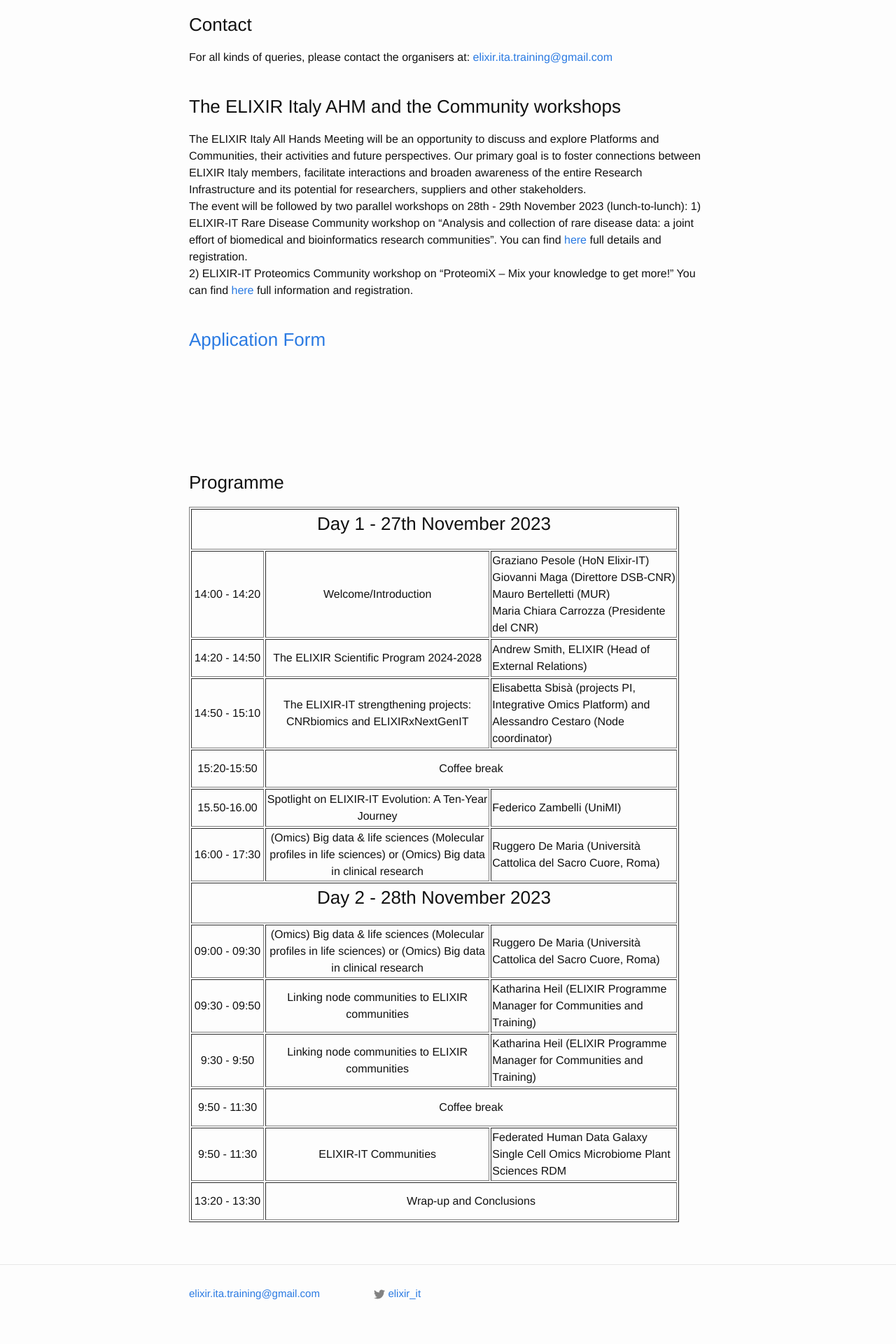
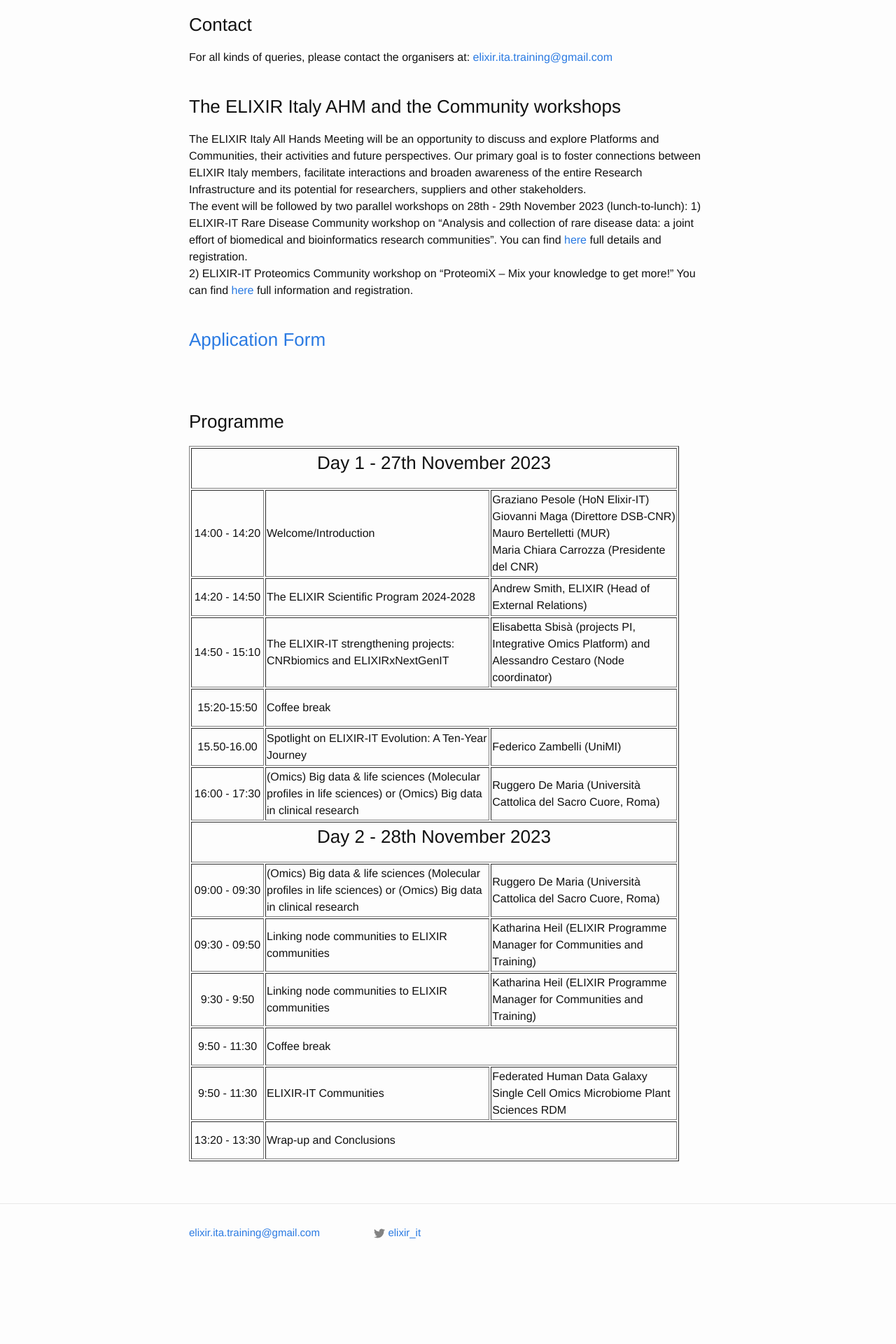
Before and after one commit to ELIXIR-IIB-training/website, a Jekyll site: the page built from _posts/2023-11-27-All_Hands_2023.md, in a window 1280 px wide. Shown: the part 1608-3528 px from the top of the page at 70% size. Built offline with Jekyll 4.4.1, drawn with Linux system fonts in a browser that asks for light colours; after the commit the page ends 3441 px from its top, so only the background shows below that.

Commit message:
Update 2023-11-27-All_Hands_2023.md

```diff
--- a/_posts/2023-11-27-All_Hands_2023.md
+++ b/_posts/2023-11-27-All_Hands_2023.md
@@ -75,14 +75,6 @@ The event will be followed by two parallel workshops on 28th - 29th November 202
 ### [Application Form](https://forms.gle/uH9eYFDaWZNJPNuG9)
 <br>
 <br>
-<br>
-
-
-
-
-<br>
-<br>
-
 
 
 ### Programme
@@ -92,32 +84,32 @@ The event will be followed by two parallel workshops on 28th - 29th November 202
   </tr>
   <tr>
     <td height="50" width="100" align=center> 14:00 - 14:20</td>
-    <td height="50" align=center> Welcome/Introduction</td>
+    <td height="50"> Welcome/Introduction</td>
     <td height="50">Graziano Pesole (HoN Elixir-IT) <br> Giovanni Maga (Direttore DSB-CNR) <br> Mauro Bertelletti (MUR) <br> Maria Chiara Carrozza (Presidente del CNR) </td>
   </tr>
   <tr>
     <td height="50" width="100" align=center>14:20 - 14:50</td>
-    <td height="50" align=center>The ELIXIR Scientific Program  2024-2028</td>
+    <td height="50">The ELIXIR Scientific Program  2024-2028</td>
     <td height="50"> Andrew Smith, ELIXIR (Head of External Relations)</td>
    </tr>
   <tr>
     <td height="50" width="100" align=center> 14:50 - 15:10</td>
-    <td height="50" align=center>The ELIXIR-IT strengthening projects: CNRbiomics and ELIXIRxNextGenIT</td>
+    <td height="50">The ELIXIR-IT strengthening projects: CNRbiomics and ELIXIRxNextGenIT</td>
     <td height="50"> Elisabetta Sbisà (projects PI, Integrative Omics Platform) and Alessandro Cestaro (Node coordinator)</td>
       </tr>
   <tr>
    <td height="50" width="100" align=center>15:20-15:50</td>
-    <td colspan="3" height="50" align=center> Coffee break</td>
+    <td colspan="3" height="50"> Coffee break</td>
      </tr>
 
   <tr>
     <td height="50" width="100" align=center> 15.50-16.00</td>
-    <td height="50" align=center> Spotlight on ELIXIR-IT Evolution: A Ten-Year Journey</td>
+    <td height="50"> Spotlight on ELIXIR-IT Evolution: A Ten-Year Journey</td>
     <td height="50"> Federico Zambelli (UniMI)</td>
     </tr>
   <tr>
     <td height="50" width="100" align=center>16:00 - 17:30</td>
-    <td height="50" align=center>(Omics) Big data & life sciences (Molecular profiles in life sciences) or (Omics) Big data in clinical research</td>
+    <td height="50">(Omics) Big data & life sciences (Molecular profiles in life sciences) or (Omics) Big data in clinical research</td>
     <td height="50">Ruggero De Maria (Università Cattolica del Sacro Cuore, Roma) </td>
     </tr>
   <tr>
@@ -125,31 +117,31 @@ The event will be followed by two parallel workshops on 28th - 29th November 202
   </tr>
   <tr>
    <td height="50" width="100" align=center>09:00 - 09:30</td>
-   <td height="50" align=center>(Omics) Big data & life sciences (Molecular profiles in life sciences) or (Omics) Big data in clinical research</td>
+   <td height="50">(Omics) Big data & life sciences (Molecular profiles in life sciences) or (Omics) Big data in clinical research</td>
    <td height="50">Ruggero De Maria (Università Cattolica del Sacro Cuore, Roma)</td>
   </tr>
 
   <tr>
    <td height="50" width="100" align=center>09:30 - 09:50</td>
-   <td height="50" align=center>Linking node communities to ELIXIR communities</td>
+   <td height="50">Linking node communities to ELIXIR communities</td>
    <td height="50">Katharina Heil (ELIXIR Programme Manager for Communities and Training) </td>
   </tr>
   <tr>
     <td height="50" width="100" align=center>9:30 - 9:50</td>
-    <td height="50" align=center>Linking node communities to ELIXIR communities</td>
+    <td height="50">Linking node communities to ELIXIR communities</td>
     <td height="50">Katharina Heil (ELIXIR Programme Manager for Communities and Training)</td>
   </tr>
    <tr>
     <td height="50" width="100" align=center>9:50 - 11:30</td>
-    <td colspan="3" height="50" align=center> Coffee break</td>
+    <td colspan="3" height="50"> Coffee break</td>
    </tr>
   <tr>
     <td height="50" width="100" align=center>9:50 - 11:30</td>
-    <td height="50" align=center>ELIXIR-IT Communities</td>
+    <td height="50">ELIXIR-IT Communities</td>
     <td height="50">Federated Human Data Galaxy Single Cell Omics Microbiome Plant Sciences RDM </td>
   </tr>
   <tr>
     <td height="50" width="100" align=center>13:20 - 13:30</td>
-     <td colspan="3" height="50" align=center>Wrap-up and Conclusions</td>
+     <td colspan="3" height="50">Wrap-up and Conclusions</td>
   </tr>
 </table>
```
